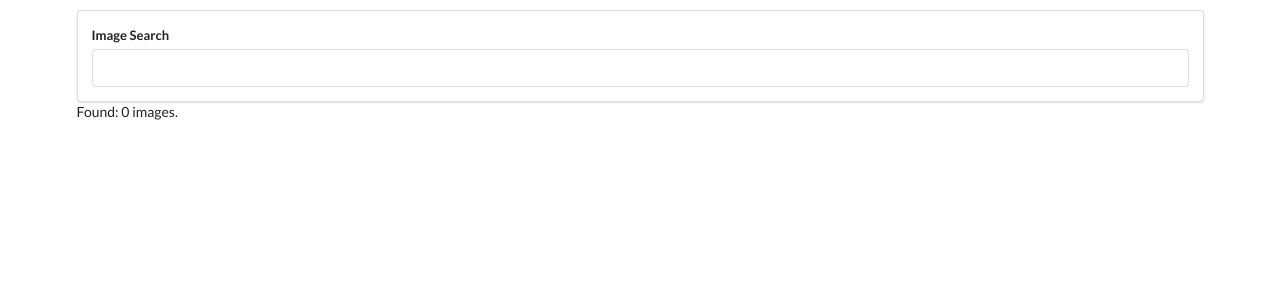
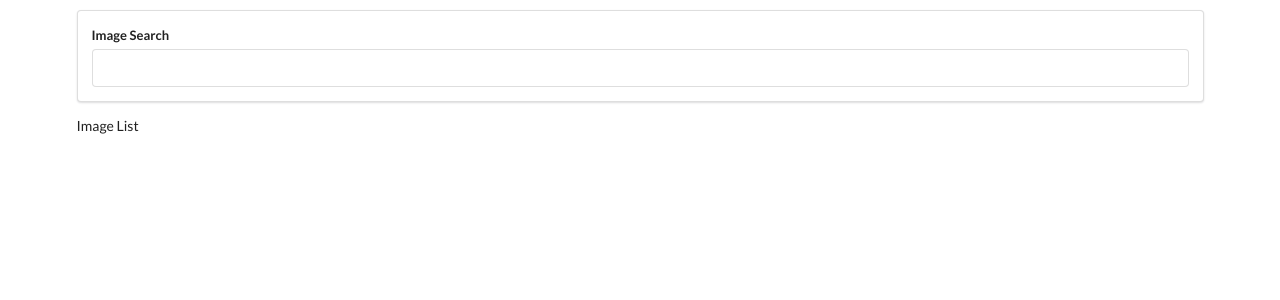
Before and after one commit to hunter-atk/react-redux-2019-projects, a React (Create React App) app in the folder pics/: page / in a window 1280 px wide. Shown: the top 300 px of the page. Built offline with nearby package versions, Linux system fonts and the light colour scheme.

Commit message:
Created ImageList component. Passed search results to component, which logs out each image search result.

```diff
--- a/pics/src/components/App.js
+++ b/pics/src/components/App.js
@@ -1,6 +1,7 @@
 import unsplash from '../api/unsplash';
 import React, { Component } from 'react';
 import Searchbar from './SearchBar';
+import ImageList from './ImageList';
 
 class App extends Component {
   state = { images: [] };
@@ -17,7 +18,7 @@ class App extends Component {
     return (
       <div className="ui container" style={{ marginTop: '10px' }}>
         <Searchbar onSubmit={this.onSearchSubmit} />
-        Found: {this.state.images.length} images.
+        <ImageList images={this.state.images} />
       </div>
     );
   }
--- /dev/null
+++ b/pics/src/components/ImageList.js
@@ -0,0 +1,10 @@
+import React, { Component } from 'react';
+
+const ImageList = props => {
+  props.images.map(image => {
+    console.log(image);
+  });
+  return <div> Image List </div>;
+};
+
+export default ImageList;
```
